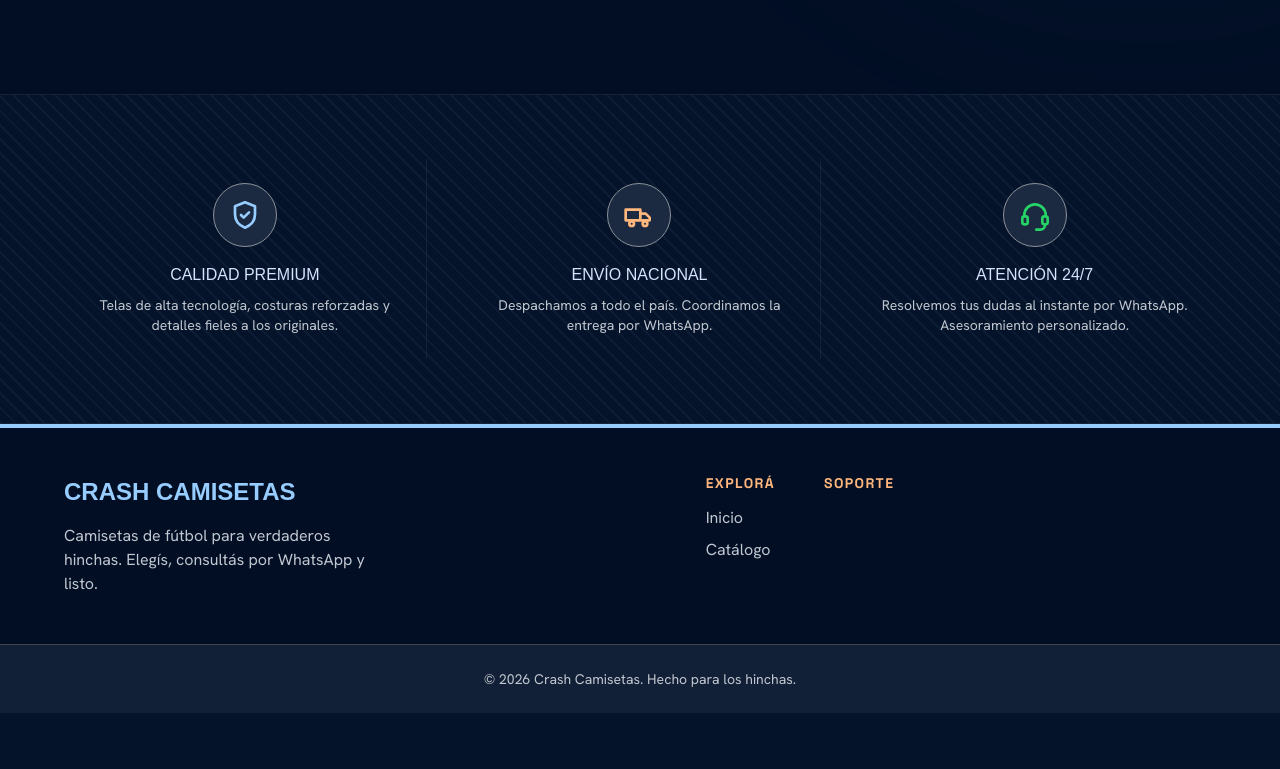
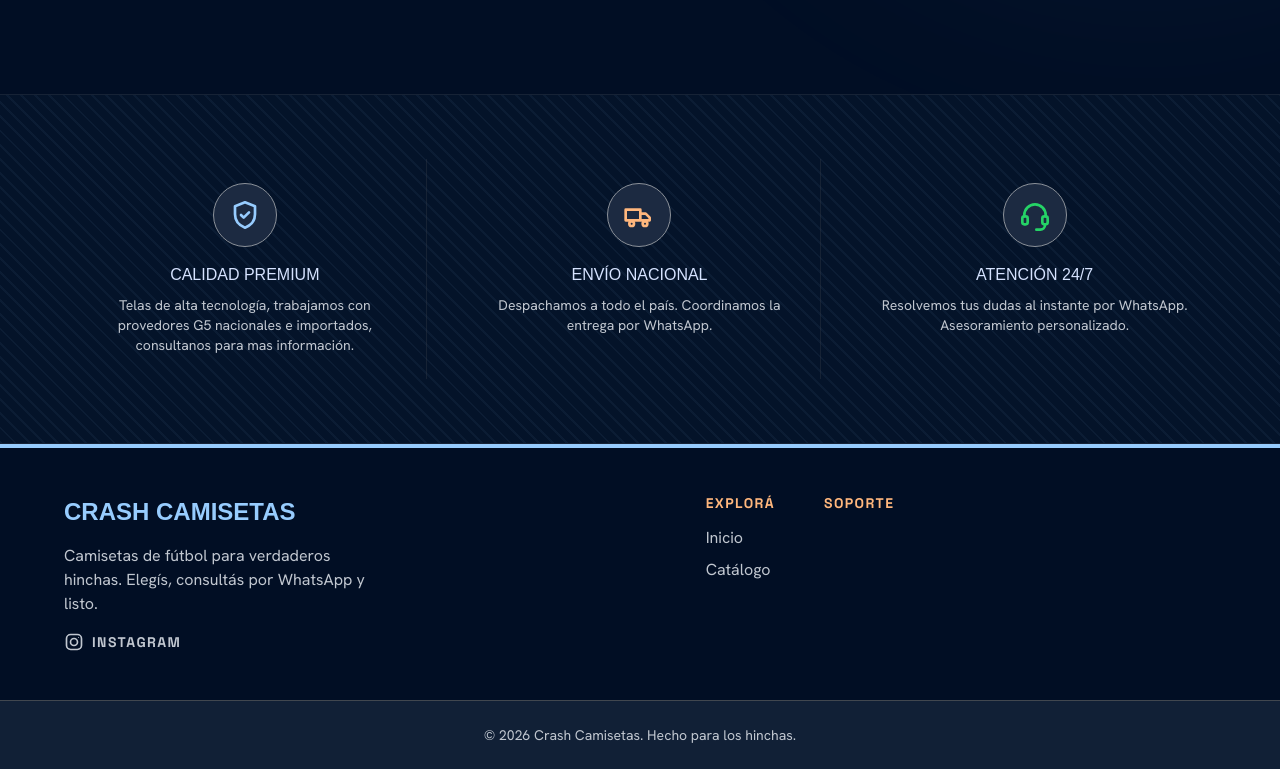
Before and after one commit to GermanKreibohmAcotto/CrashCamisetas, a Next.js app: page / in a window 1280 px wide. Shown: the part 1264-2033 px from the top of the page. Before the commit the page ends 1977 px from the top, so only its background shows below. Built offline with nearby package versions, Linux system fonts and the light colour scheme; no server answers; the database is empty; a web font is replaced by a local one.

Commit message:
feat: add Instagram integration and HEIC image conversion support

```diff
--- a/package.json
+++ b/package.json
@@ -12,6 +12,7 @@
     "@supabase/ssr": "^0.12.4",
     "@supabase/supabase-js": "^2.112.2",
     "@tailwindcss/postcss": "^4.3.3",
+    "heic2any": "^0.0.4",
     "motion": "^13.0.0",
     "next": "16.3.0",
     "postcss": "^8.5.26",
--- a/src/app/admin/ProductForm.tsx
+++ b/src/app/admin/ProductForm.tsx
@@ -4,6 +4,7 @@ import { useMemo, useState, type ChangeEvent, type FormEvent } from "react";
 import Image from "next/image";
 import { createClient } from "@/lib/supabase/client";
 import { slugify } from "@/lib/slugify";
+import { toUploadableImage } from "@/lib/heic";
 import { createProduct, updateProduct, type VariantInput } from "./actions";
 import type { Category, ProductBadge } from "@/lib/types";
 import { IconClose } from "@/components/icons";
@@ -77,12 +78,22 @@ export function ProductForm({
   }
 
   async function uploadToStorage(file: File): Promise<string | null> {
-    const ext = file.name.split(".").pop() || "jpg";
+    let uploadable: File;
+    try {
+      uploadable = await toUploadableImage(file);
+    } catch {
+      setFormError(
+        `No se pudo convertir "${file.name}" (HEIC). Probá exportarla como JPG.`,
+      );
+      return null;
+    }
+
+    const ext = uploadable.name.split(".").pop() || "jpg";
     const path = `${crypto.randomUUID()}.${ext}`;
 
     const { error } = await supabase.storage
       .from("product-images")
-      .upload(path, file);
+      .upload(path, uploadable);
 
     if (error) {
       setFormError(`No se pudo subir "${file.name}": ${error.message}`);
@@ -294,12 +305,14 @@ export function ProductForm({
         )}
         <input
           type="file"
-          accept="image/*"
+          accept="image/*,.heic,.heif"
           onChange={handleCoverChange}
           className="text-sm text-on-surface-variant file:mr-3 file:rounded-md file:border-0 file:bg-surface-container-high file:px-3 file:py-1.5 file:text-on-surface"
         />
         {uploadingCover && (
-          <p className="text-sm text-on-surface-variant">Subiendo imagen…</p>
+          <p className="text-sm text-on-surface-variant">
+            Subiendo imagen… (las HEIC de iPhone se convierten solas)
+          </p>
         )}
       </div>
 
@@ -327,13 +340,15 @@ export function ProductForm({
         )}
         <input
           type="file"
-          accept="image/*"
+          accept="image/*,.heic,.heif"
           multiple
           onChange={handleGalleryChange}
           className="text-sm text-on-surface-variant file:mr-3 file:rounded-md file:border-0 file:bg-surface-container-high file:px-3 file:py-1.5 file:text-on-surface"
         />
         {uploadingGallery && (
-          <p className="text-sm text-on-surface-variant">Subiendo fotos…</p>
+          <p className="text-sm text-on-surface-variant">
+            Subiendo fotos… (las HEIC de iPhone se convierten solas)
+          </p>
         )}
       </div>
 
--- a/src/components/home/FeaturesBanner.tsx
+++ b/src/components/home/FeaturesBanner.tsx
@@ -6,7 +6,7 @@ const FEATURES = [
     icon: IconShield,
     title: "Calidad Premium",
     description:
-      "Telas de alta tecnología, costuras reforzadas y detalles fieles a los originales.",
+      "Telas de alta tecnología, trabajamos con provedores G5 nacionales e importados, consultanos para mas información.",
     color: "text-primary",
     glow: "group-hover:border-primary group-hover:shadow-[0_0_15px_rgba(151,204,254,0.3)]",
   },
--- a/src/components/icons.tsx
+++ b/src/components/icons.tsx
@@ -71,6 +71,16 @@ export function IconWhatsApp({
         <circle cx="15.82" cy="15.71" r="1.48" />
         <circle cx="16.7" cy="15.8" r="1.65" />
       </g>
+    </svg>
+  );
+}
+
+export function IconInstagram(props: IconProps) {
+  return (
+    <svg {...base} {...props}>
+      <rect x="3" y="3" width="18" height="18" rx="5" />
+      <circle cx="12" cy="12" r="4.2" />
+      <circle cx="17.3" cy="6.7" r="0.6" fill="currentColor" stroke="none" />
     </svg>
   );
 }
--- a/src/components/site/Footer.tsx
+++ b/src/components/site/Footer.tsx
@@ -1,13 +1,22 @@
 import Link from "next/link";
-import { IconWhatsApp } from "@/components/icons";
+import { IconInstagram, IconWhatsApp } from "@/components/icons";
 
 const STORE_NAME = process.env.NEXT_PUBLIC_STORE_NAME || "Crash Camisetas";
 const WHATSAPP_NUMBER = process.env.NEXT_PUBLIC_WHATSAPP_NUMBER || "";
+const INSTAGRAM_URL = process.env.NEXT_PUBLIC_INSTAGRAM_URL || "";
 
 function waLink(message: string) {
   return WHATSAPP_NUMBER
     ? `https://wa.me/${WHATSAPP_NUMBER}?text=${encodeURIComponent(message)}`
     : undefined;
+}
+
+// No hardcodeamos el @handle: si algún día cambia NEXT_PUBLIC_INSTAGRAM_URL,
+// el texto visible tiene que seguirlo solo. Sin new URL() para no romper
+// el render si alguien pega la URL con un typo.
+function instagramHandle(url: string): string {
+  const match = url.match(/instagram\.com\/([^/?]+)/i);
+  return match ? `@${match[1]}` : "Instagram";
 }
 
 // Los links de "soporte" del mockup (envíos, devoluciones, FAQ) no
@@ -33,6 +42,20 @@ export function Footer() {
             Camisetas de fútbol para verdaderos hinchas. Elegís, consultás
             por WhatsApp y listo.
           </p>
+          {INSTAGRAM_URL && (
+            <a
+              href={INSTAGRAM_URL}
+              target="_blank"
+              rel="noopener noreferrer"
+              aria-label="Seguinos en Instagram"
+              className="flex w-fit items-center gap-2 text-on-surface-variant transition-colors hover:text-primary"
+            >
+              <IconInstagram className="h-5 w-5" />
+              <span className="font-label text-label-caps uppercase">
+                {instagramHandle(INSTAGRAM_URL)}
+              </span>
+            </a>
+          )}
         </div>
 
         <div className="grid grid-cols-2 gap-12">
--- /dev/null
+++ b/src/lib/heic.ts
@@ -0,0 +1,27 @@
+// Las fotos de iPhone salen en HEIC/HEIF por defecto. Ni los navegadores
+// (fuera de Safari) ni el optimizador de imágenes de Next (sharp, sin
+// libheif) pueden mostrarlas, así que las convertimos a JPEG en el
+// navegador ANTES de subirlas a Supabase Storage — lo que queda guardado
+// siempre es un JPEG normal, sin tocar nada del lado del servidor.
+function isHeic(file: File): boolean {
+  const type = file.type.toLowerCase();
+  if (type === "image/heic" || type === "image/heif") return true;
+  // Windows/Android suelen mandar el archivo sin MIME type (application/octet-stream
+  // o vacío) para HEIC, así que también miramos la extensión.
+  return /\.hei[cf]$/i.test(file.name);
+}
+
+export async function toUploadableImage(file: File): Promise<File> {
+  if (!isHeic(file)) return file;
+
+  const heic2any = (await import("heic2any")).default;
+  const converted = await heic2any({
+    blob: file,
+    toType: "image/jpeg",
+    quality: 0.85,
+  });
+  const blob = Array.isArray(converted) ? converted[0] : converted;
+
+  const newName = file.name.replace(/\.hei[cf]$/i, "") + ".jpg";
+  return new File([blob], newName, { type: "image/jpeg" });
+}
```
Also changed, not shown: 2 other files (tests, documents, lock files or other folders).
